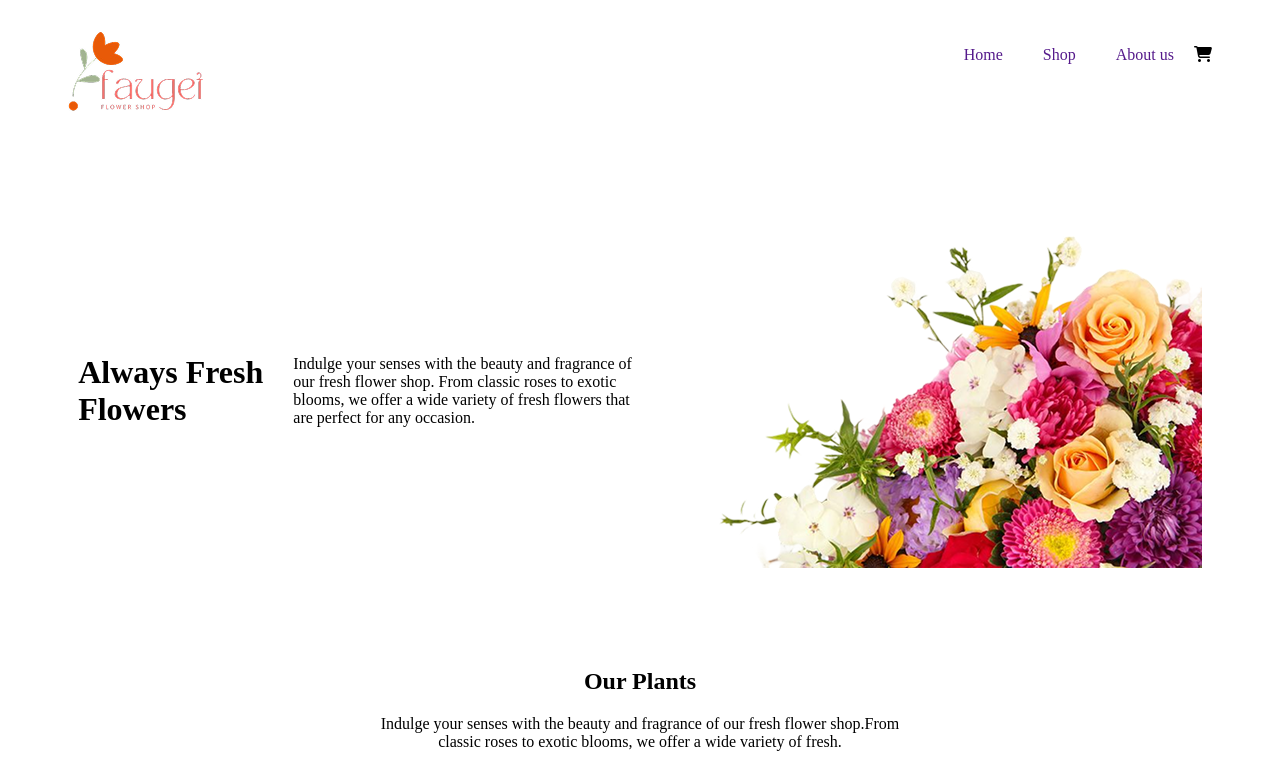
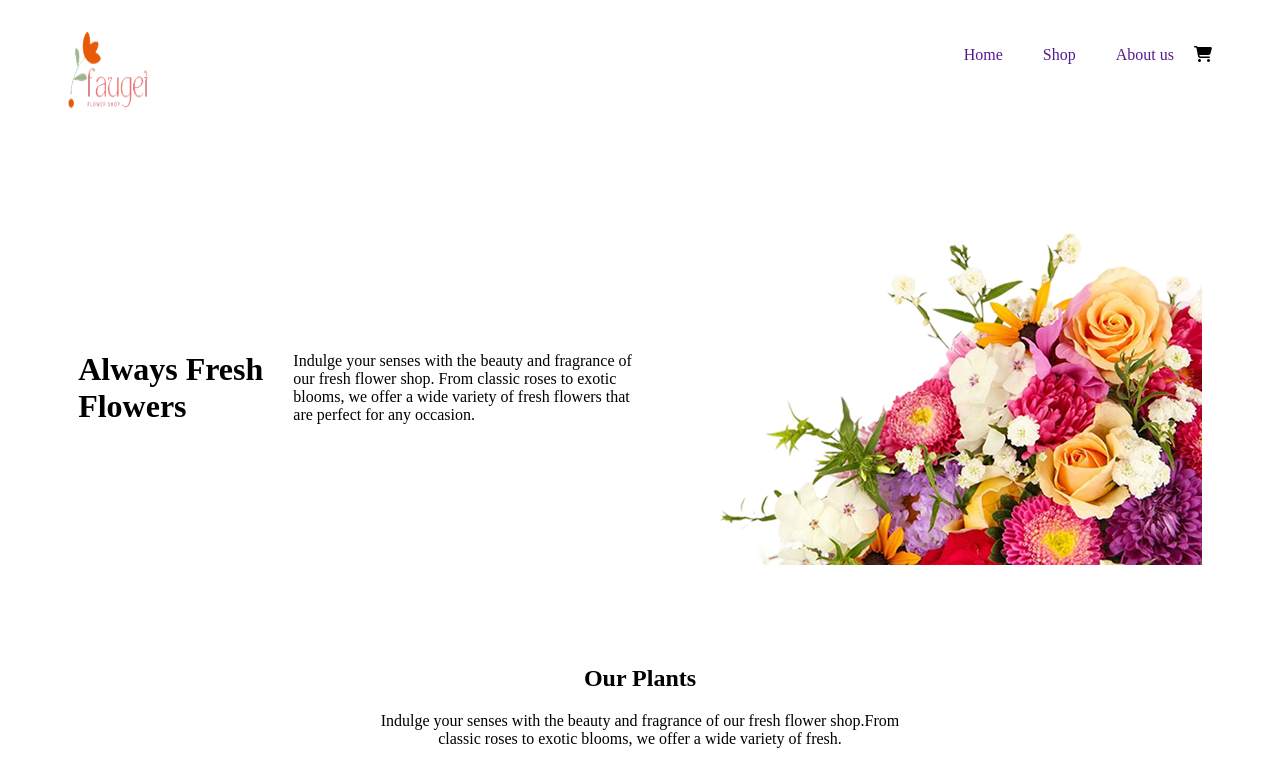
Before and after one commit to tanv-web/programming-hero, a plain HTML site: page assignment-2/index.html in a window 1280 px wide. Shown: the top 777 px of the page. Drawn offline with Linux system fonts and the light colour scheme.

Commit message:
commit-4

```diff
--- a/assignment-2/styles/styles.css
+++ b/assignment-2/styles/styles.css
@@ -4,6 +4,10 @@
     margin-left: 60px;
     margin-right: 60px;
     margin-top: 30px;
+}
+.main-logo{
+    height: 80px;
+    width: 80px;
 }
 .nav-bar ul{
     display: flex;
```
